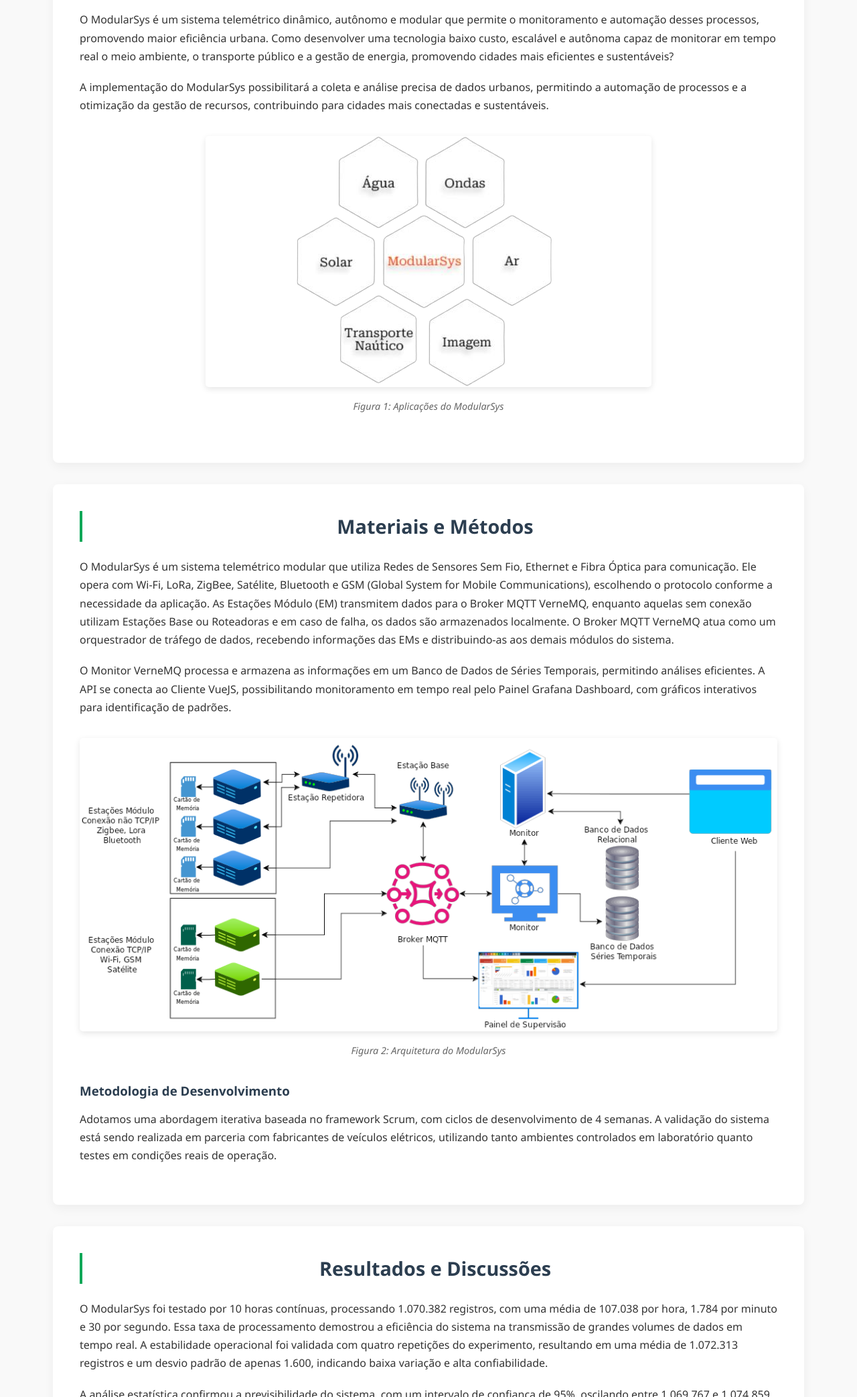
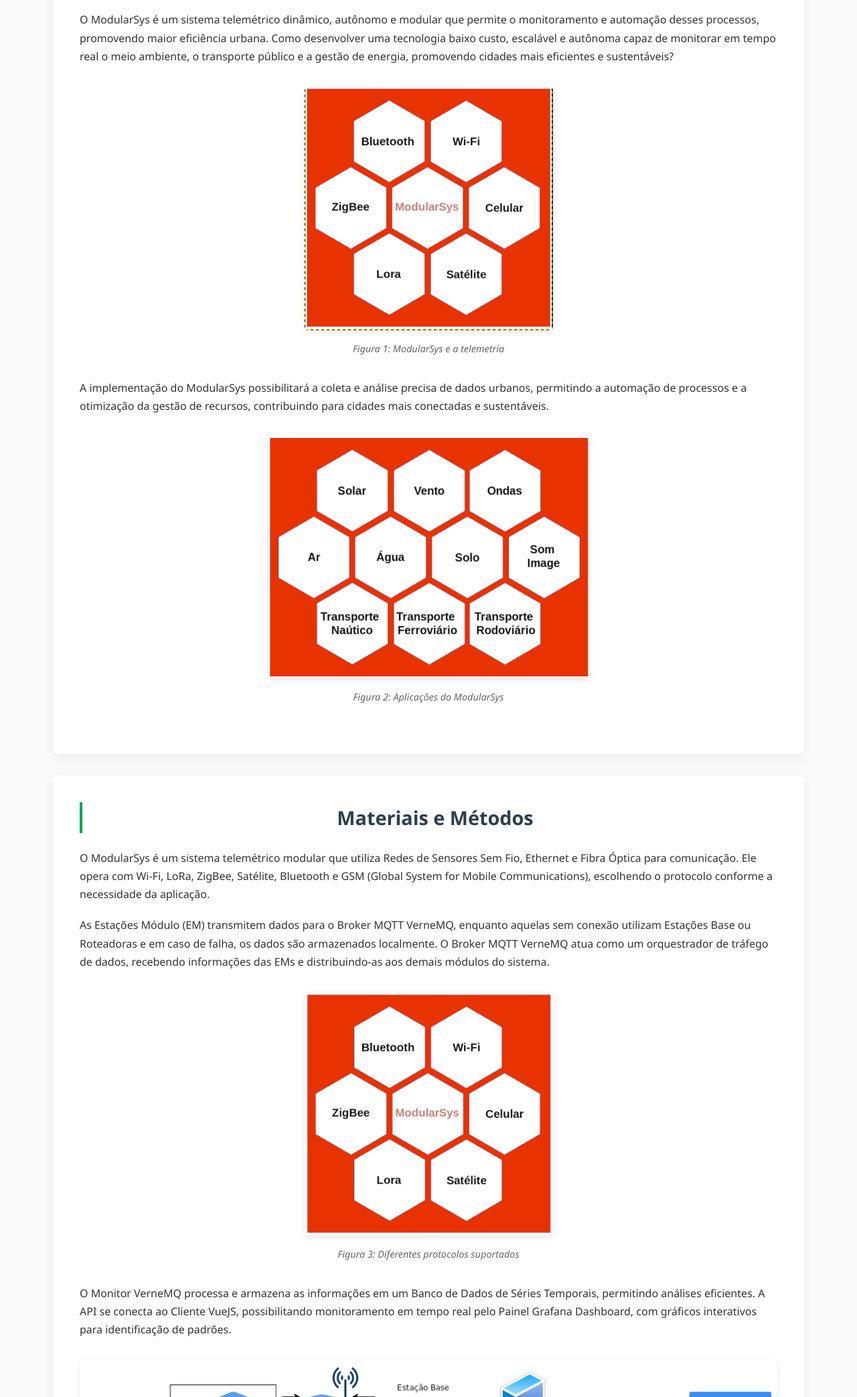
Before and after one commit to RailBee/railbee.com.br, a plain HTML site: page proj_modularsys.html in a window 1280 px wide. Shown: the part 706-2792 px from the top of the page at 67% size. Drawn offline with Linux system fonts and the light colour scheme.

Commit message:
Novas imagens snept

```diff
--- a/assets/css/style.css
+++ b/assets/css/style.css
@@ -46,6 +46,13 @@
     justify-content: center;
     align-items: center;
     column-gap: 5rem;
+    margin: 0.5rem auto;
+}
+
+.events > .container > figure {
+    display: flex;
+    justify-content: center;
+    align-items: center;
 }
 
 .events .event-text {
--- a/proj_modularsys.html
+++ b/proj_modularsys.html
@@ -304,11 +304,17 @@
             <div class="section-content">
                 <p>A qualidade do ar, a eficiência do transporte público e a gestão da energia são desafios críticos para cidades inteligentes e sustentáveis. A ausência de monitoramento em tempo real compromete a tomada de decisões e dificulta a implementação de soluções eficazes.</p>
                 <p>O ModularSys é um sistema telemétrico dinâmico, autônomo e modular que permite o monitoramento e automação desses processos, promovendo maior eficiência urbana. Como desenvolver uma tecnologia baixo custo, escalável e autônoma capaz de monitorar em tempo real o meio ambiente, o transporte público e a gestão de energia, promovendo cidades mais eficientes e sustentáveis?</p>
+
+                <div class="figure-container">
+                    <img src="assets/images/projects/modularsys/telemetry_snept.png" alt="Aplicações do ModularSys" class="figure">
+                    <p class="figure-caption">Figura 1: ModularSys e a telemetria</p>
+                </div>
+
                 <p>A implementação do ModularSys possibilitará a coleta e análise precisa de dados urbanos, permitindo a automação de processos e a otimização da gestão de recursos, contribuindo para cidades mais conectadas e sustentáveis.</p>
 
                 <div class="figure-container">
-                    <img src="assets/images/projects/modularsys/applications.png" alt="Aplicações do ModularSys" class="figure">
-                    <p class="figure-caption">Figura 1: Aplicações do ModularSys</p>
+                    <img src="assets/images/projects/modularsys/applications_snept.png" alt="Aplicações do ModularSys" class="figure">
+                    <p class="figure-caption">Figura 2: Aplicações do ModularSys</p>
                 </div>
             </div>
         </section>
@@ -317,7 +323,13 @@
         <section class="content-section">
             <h2 class="section-title">Materiais e Métodos</h2>
             <div class="section-content">
-                <p>O ModularSys é um sistema telemétrico modular que utiliza Redes de Sensores Sem Fio, Ethernet e Fibra Óptica para comunicação. Ele opera com Wi-Fi, LoRa, ZigBee, Satélite, Bluetooth e GSM (Global System for Mobile Communications), escolhendo o protocolo conforme a necessidade da aplicação. As Estações Módulo (EM) transmitem dados para o Broker MQTT VerneMQ, enquanto aquelas sem conexão utilizam Estações Base ou Roteadoras e em caso de falha, os dados são armazenados localmente. O Broker MQTT VerneMQ atua como um orquestrador de tráfego de dados, recebendo informações das EMs e distribuindo-as aos demais módulos do sistema. </p>
+                <p>O ModularSys é um sistema telemétrico modular que utiliza Redes de Sensores Sem Fio, Ethernet e Fibra Óptica para comunicação. Ele opera com Wi-Fi, LoRa, ZigBee, Satélite, Bluetooth e GSM (Global System for Mobile Communications), escolhendo o protocolo conforme a necessidade da aplicação.  </p>
+                <p>As Estações Módulo (EM) transmitem dados para o Broker MQTT VerneMQ, enquanto aquelas sem conexão utilizam Estações Base ou Roteadoras e em caso de falha, os dados são armazenados localmente. O Broker MQTT VerneMQ atua como um orquestrador de tráfego de dados, recebendo informações das EMs e distribuindo-as aos demais módulos do sistema. </p>
+                <div class="figure-container">
+                    <img src="assets/images/projects/modularsys/protocols_snept.png" alt="Diagrama da arquitetura do sistema" class="figure">
+                    <p class="figure-caption">Figura 3: Diferentes protocolos suportados</p>
+                </div>
+
                 <p>O Monitor VerneMQ processa e armazena as informações em um Banco de Dados de Séries Temporais, permitindo análises eficientes. A API se conecta ao Cliente VueJS, possibilitando monitoramento em tempo real pelo Painel Grafana Dashboard, com gráficos interativos para identificação de padrões.</p>
                 <div class="figure-container">
                     <img src="assets/images/projects/modularsys/architecture.png" alt="Diagrama da arquitetura do sistema" class="figure">
```
Also changed, not shown: index.html (+1 -1 lines), assets/images/events/banner_snept.webp (added), assets/images/projects/modularsys/applications_snept.png (added), assets/images/projects/modularsys/protocols_snept.png (added), assets/images/projects/modularsys/telemetry_snept.png (added).
